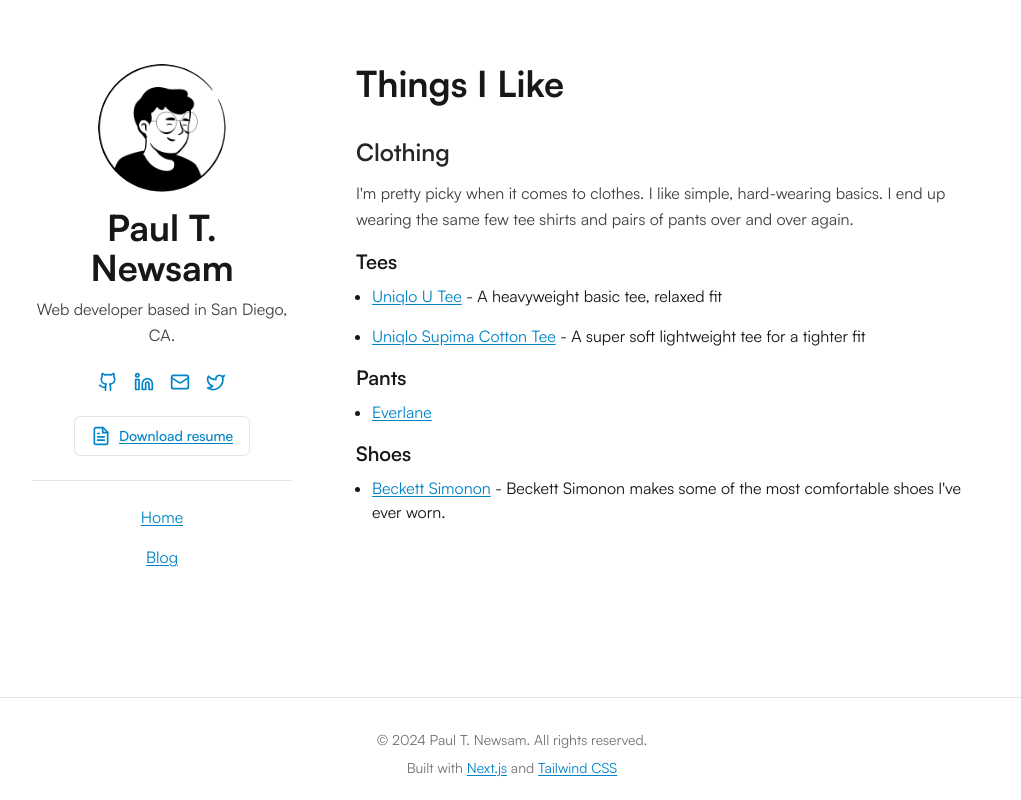
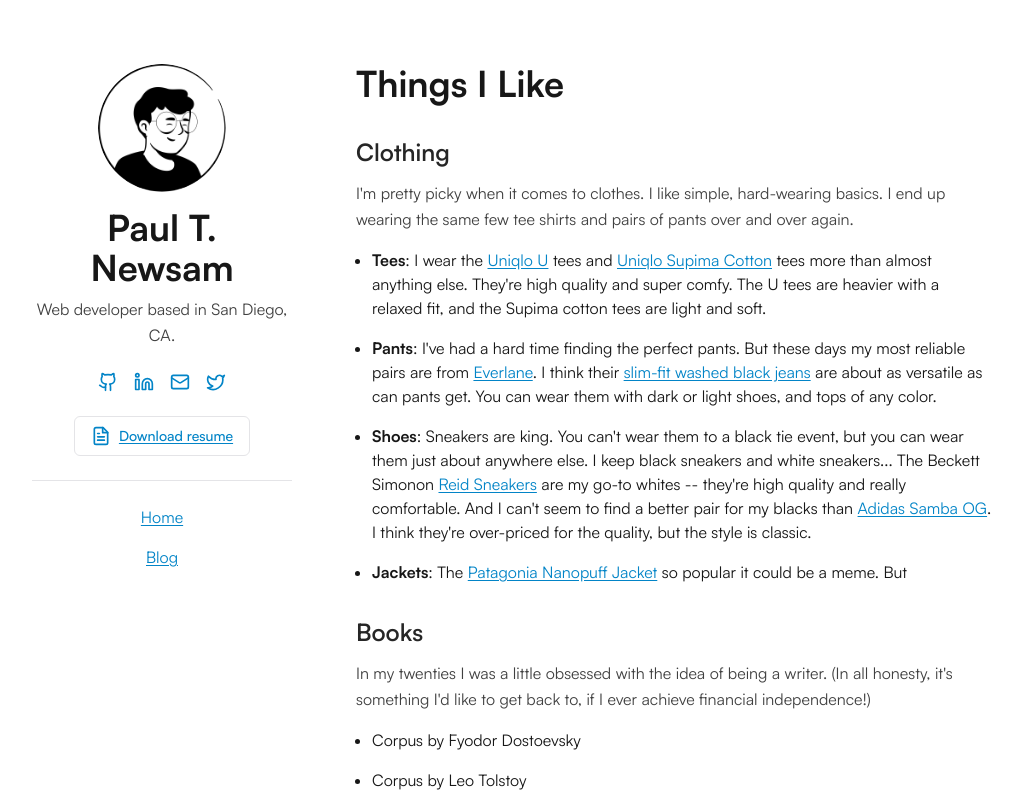
Before and after one commit to pnewsam/paultnewsam.com, a Next.js app: page /things-i-like in a window 1280 px wide. Shown: the top 800 px of the page, without its empty margins (128-1149 px from the left). Built offline with nearby package versions, Linux system fonts and the light colour scheme.

Commit message:
updates to things I like

```diff
--- a/src/app/things-i-like/page.tsx
+++ b/src/app/things-i-like/page.tsx
@@ -12,39 +12,73 @@
           hard-wearing basics. I end up wearing the same few tee shirts and
           pairs of pants over and over again.
         </Body>
-        <H3 className="mb-2">Tees</H3>
         <ul className="list-disc pl-4 space-y-4 mb-4">
           <li>
+            <b>Tees</b>: I wear the{" "}
             <ExternalLink href="https://www.uniqlo.com/us/en/products/E422992-000/00?srsltid=AfmBOoo1SBZ-Zr3JdKoHddGtw3EaFqH7apHPmvOota34rK13yYSsKe0y&colorDisplayCode=11&sizeDisplayCode=006">
-              Uniqlo U Tee
+              Uniqlo U
             </ExternalLink>{" "}
-            - A heavyweight basic tee, relaxed fit
+            tees and&nbsp;
+            <ExternalLink href="https://www.uniqlo.com/us/en/products/E455365-000/00?srsltid=AfmBOoon_B5BT1bp3xc9cagRJe9dy44l_XtQgUtGtcNqnmXWufjd8rA7&colorDisplayCode=09&sizeDisplayCode=005">
+              Uniqlo Supima Cotton
+            </ExternalLink>{" "}
+            tees more than almost anything else. They&apos;re high quality and
+            super comfy. The U tees are heavier with a relaxed fit, and the
+            Supima cotton tees are light and soft.
           </li>
           <li>
-            <ExternalLink href="https://www.uniqlo.com/us/en/products/E455365-000/00?srsltid=AfmBOoon_B5BT1bp3xc9cagRJe9dy44l_XtQgUtGtcNqnmXWufjd8rA7&colorDisplayCode=09&sizeDisplayCode=005">
-              Uniqlo Supima Cotton Tee
+            <b>Pants</b>: I&apos;ve had a hard time finding the perfect pants.
+            But these days my most reliable pairs are from&nbsp;
+            <ExternalLink href="https://www.everlane.com/mens">
+              Everlane
+            </ExternalLink>
+            . I think their{" "}
+            <ExternalLink href="https://www.everlane.com/products/mens-slim-fit-stretch-jean-washed-black?collection=mens-jeans">
+              slim-fit washed black jeans
             </ExternalLink>{" "}
-            - A super soft lightweight tee for a tighter fit
+            are about as versatile as can pants get. You can wear them with dark
+            or light shoes, and tops of any color.
+          </li>
+          <li>
+            <b>Shoes</b>: Sneakers are king. You can&apos;t wear them to a black
+            tie event, but you can wear them just about anywhere else. I keep
+            black sneakers and white sneakers... The Beckett Simonon&nbsp;
+            <ExternalLink href="https://www.beckettsimonon.com/products/reid-sneakers">
+              Reid Sneakers
+            </ExternalLink>{" "}
+            are my go-to whites -- they&apos;re high quality and really
+            comfortable. And I can&apos;t seem to find a better pair for my
+            blacks than{" "}
+            <ExternalLink href="https://www.adidas.com/us/samba-og-shoes/B75807.html">
+              Adidas Samba OG
+            </ExternalLink>
+            . I think they&apos;re over-priced for the quality, but the style is
+            classic.
+          </li>
+          <li>
+            <b>Jackets</b>: The{" "}
+            <ExternalLink href="https://www.backcountry.com/patagonia-nano-puff-insulated-jacket-mens?CMP_SKU=PAT01I3&MER=0406&skid=PAT01I3-SAGKHAA-M&mr:device=c&mr:adType=plaonline&utm_source=google&utm_medium=pla&utm_campaign=20576138872__p:G%7Cs:BC%7Cct:Shopping%7Cct2:pmax%7Cg:xx%7Cc1:Apparel%7Cc2:xx%7Cb:xx%7Cmt:xx&utm_content=&utm_id=go_cmp-20576138872_adg-_ad-__dev-c_ext-_prd-PAT01I3-SAGKHAA-M_mca-7811_sig-Cj0KCQjw3bm3BhDJARIsAKnHoVWgSevGVKyARk3853RT_cd1XGYUUPRK3B0vyJH5_YhUgUraI-_6g3AaAiUTEALw_wcB&gad_source=1&gclid=Cj0KCQjw3bm3BhDJARIsAKnHoVWgSevGVKyARk3853RT_cd1XGYUUPRK3B0vyJH5_YhUgUraI-_6g3AaAiUTEALw_wcB&gclsrc=aw.ds">
+              Patagonia Nanopuff Jacket
+            </ExternalLink>{" "}
+            so popular it could be a meme. But
           </li>
         </ul>
-        <H3 className="mb-2">Pants</H3>
-        <ul className="list-disc pl-4 space-y-2 mb-4">
-          <li>
-            <ExternalLink href="https://www.everlane.com/products/mens-pants">
-              Everlane
-            </ExternalLink>
-          </li>
-        </ul>
+      </section>
 
-        <H3 className="mb-2">Shoes</H3>
-        <ul className="list-disc pl-4 space-y-2 mb-4">
-          <li>
-            <ExternalLink href="https://www.beckettsimonon.com/">
-              Beckett Simonon
-            </ExternalLink>{" "}
-            - Beckett Simonon makes some of the most comfortable shoes I&apos;ve
-            ever worn.
-          </li>
+      <section>
+        <H2>Books</H2>
+        <Body className="mb-4">
+          In my twenties I was a little obsessed with the idea of being a
+          writer. (In all honesty, it&apos;s something I&apos;d like to get back
+          to, if I ever achieve financial independence!)
+        </Body>
+        <ul className="list-disc pl-4 space-y-4 mb-4">
+          <li>Corpus by Fyodor Dostoevsky</li>
+          <li>Corpus by Leo Tolstoy</li>
+          <li>Corpus by Ernest Hemingway</li>
+          <li>The Snow Leopard by Peter Mathieesssen</li>
+          <li>Plays by Henrik Ibsen</li>
+          <li>Novels by Knut Hamsun</li>
         </ul>
       </section>
     </article>
```
